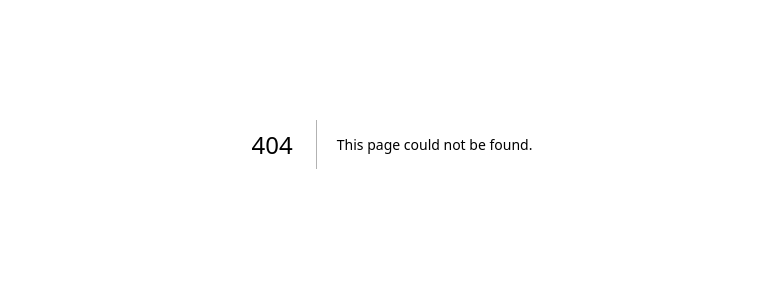
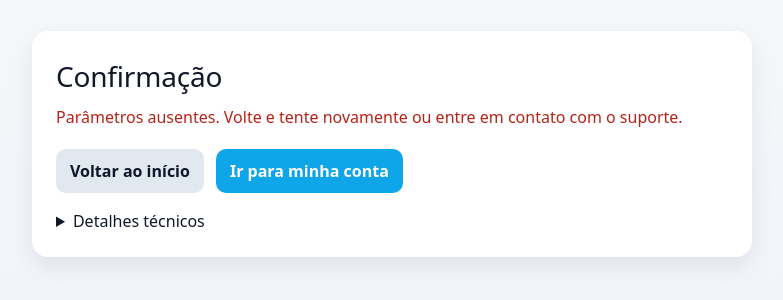
Before and after one commit to constiva/Gest-o-de-pessoas, a Next.js app: page /checkout/confirmacao in a window 1280 px wide. Before the commit this address had no page. Shown: the part 256-556 px from the top of the page, without its empty margins (248-1031 px from the left). Built offline with nearby package versions, Linux system fonts and the light colour scheme.

Commit message:
criou o confimacao, indo para webhook

```diff
--- /dev/null
+++ b/pages/checkout/confirmacao.tsx
@@ -0,0 +1,250 @@
+// pages/checkout/confirmacao.tsx
+import { useEffect, useMemo, useState } from 'react';
+import Head from 'next/head';
+import { useRouter } from 'next/router';
+
+type StatusType = 'active' | 'waiting' | string;
+
+export default function Confirmacao() {
+  const router = useRouter();
+  const { subscription_id, status, charge_id } = router.query;
+
+  const [copied, setCopied] = useState(false);
+
+  const subId = useMemo(() => {
+    const raw = Array.isArray(subscription_id) ? subscription_id[0] : subscription_id;
+    return raw ? String(raw) : '';
+  }, [subscription_id]);
+
+  const chargeId = useMemo(() => {
+    const raw = Array.isArray(charge_id) ? charge_id[0] : charge_id;
+    return raw ? String(raw) : '';
+  }, [charge_id]);
+
+  const paymentStatus: StatusType = useMemo(() => {
+    const raw = Array.isArray(status) ? status[0] : status;
+    return (raw ? String(raw) : '').toLowerCase();
+  }, [status]);
+
+  useEffect(() => {
+    let t: any;
+    if (copied) t = setTimeout(() => setCopied(false), 2000);
+    return () => t && clearTimeout(t);
+  }, [copied]);
+
+  const copy = async (text: string) => {
+    try {
+      await navigator.clipboard.writeText(text);
+      setCopied(true);
+    } catch {}
+  };
+
+  const isMissingParams = !subId || !paymentStatus;
+
+  const Message = () => {
+    if (isMissingParams) {
+      return (
+        <p style={{ color: '#b42318' }}>
+          Parâmetros ausentes. Volte e tente novamente ou entre em contato com o suporte.
+        </p>
+      );
+    }
+
+    if (paymentStatus === 'active') {
+      return (
+        <>
+          <h2 style={{ margin: '0 0 8px', fontSize: 22 }}>Assinatura ativa 🎉</h2>
+          <p style={{ margin: 0 }}>
+            Sua assinatura foi criada e já está <b>ativa</b>. Enviamos a primeira cobrança para o cartão informado.
+          </p>
+        </>
+      );
+    }
+
+    if (paymentStatus === 'waiting') {
+      return (
+        <>
+          <h2 style={{ margin: '0 0 8px', fontSize: 22 }}>Estamos quase lá… ⏳</h2>
+          <p style={{ margin: 0 }}>
+            Recebemos sua assinatura, mas a primeira cobrança ainda está <b>em análise</b> ou{' '}
+            <b>aguardando confirmação</b> do emissor do cartão. Isso costuma se resolver em alguns minutos.
+          </p>
+        </>
+      );
+    }
+
+    return (
+      <>
+        <h2 style={{ margin: '0 0 8px', fontSize: 22 }}>Status recebido</h2>
+        <p style={{ margin: 0 }}>
+          O status da assinatura é: <b>{paymentStatus}</b>.
+        </p>
+      </>
+    );
+  };
+
+  return (
+    <>
+      <Head>
+        <title>Confirmação da assinatura</title>
+        <meta name="robots" content="noindex" />
+      </Head>
+
+      <div style={styles.page}>
+        <div style={styles.card}>
+          <h1 style={styles.title}>Confirmação</h1>
+
+          <div style={{ marginBottom: 16 }}>
+            <Message />
+          </div>
+
+          {!isMissingParams && (
+            <div style={styles.infoGrid}>
+              <InfoRow label="Subscription ID">
+                <span style={{ fontFamily: 'ui-monospace, SFMono-Regular, Menlo, Consolas, monospace' }}>
+                  {subId}
+                </span>
+                <button
+                  onClick={() => copy(subId)}
+                  style={styles.copyBtn}
+                  title="Copiar"
+                  aria-label="Copiar Subscription ID"
+                >
+                  {copied ? 'Copiado!' : 'Copiar'}
+                </button>
+              </InfoRow>
+
+              <InfoRow label="Status">{paymentStatus}</InfoRow>
+
+              {chargeId && <InfoRow label="Charge ID">{chargeId}</InfoRow>}
+            </div>
+          )}
+
+          {paymentStatus === 'waiting' && (
+            <div style={styles.note}>
+              <p style={{ margin: 0 }}>
+                Caso não atualize em até 10 minutos, você pode <b>recarregar esta página</b>. Opcionalmente,
+                implementamos um webhook que atualiza seu cadastro assim que o status mudar.
+              </p>
+            </div>
+          )}
+
+          <div style={styles.actions}>
+            <a href="/" style={styles.btnSecondary}>Voltar ao início</a>
+            {/* Trocar para o destino que fizer sentido no seu fluxo */}
+            <a href="/minha-conta" style={styles.btnPrimary}>Ir para minha conta</a>
+          </div>
+
+          {/* Debug opcional */}
+          <details style={{ marginTop: 16 }}>
+            <summary>Detalhes técnicos</summary>
+            <pre style={styles.pre}>
+{JSON.stringify({ subscription_id: subId, status: paymentStatus, charge_id: chargeId }, null, 2)}
+            </pre>
+          </details>
+        </div>
+      </div>
+    </>
+  );
+}
+
+function InfoRow(props: { label: string; children: React.ReactNode }) {
+  return (
+    <div style={styles.row}>
+      <div style={styles.label}>{props.label}</div>
+      <div style={styles.value}>{props.children}</div>
+    </div>
+  );
+}
+
+const styles: Record<string, React.CSSProperties> = {
+  page: {
+    minHeight: '100vh',
+    background: 'linear-gradient(180deg,#f8fafc 0%,#eef2f7 100%)',
+    display: 'flex',
+    alignItems: 'center',
+    justifyContent: 'center',
+    padding: 24,
+  },
+  card: {
+    width: '100%',
+    maxWidth: 720,
+    background: '#fff',
+    borderRadius: 16,
+    boxShadow: '0 10px 25px rgba(0,0,0,0.08)',
+    padding: 24,
+  },
+  title: {
+    margin: '0 0 8px',
+    fontSize: 28,
+    letterSpacing: -0.2,
+  },
+  infoGrid: {
+    display: 'grid',
+    gridTemplateColumns: '1fr',
+    gap: 12,
+    marginTop: 8,
+  },
+  row: {
+    display: 'grid',
+    gridTemplateColumns: '160px 1fr auto',
+    gap: 8,
+    alignItems: 'center',
+  },
+  label: {
+    fontWeight: 600,
+    color: '#334155',
+  },
+  value: {
+    color: '#0f172a',
+    wordBreak: 'break-all',
+  },
+  copyBtn: {
+    marginLeft: 8,
+    border: '1px solid #cbd5e1',
+    background: '#f8fafc',
+    padding: '6px 10px',
+    fontSize: 12,
+    borderRadius: 8,
+    cursor: 'pointer',
+  },
+  note: {
+    marginTop: 12,
+    border: '1px dashed #e2e8f0',
+    background: '#f8fafc',
+    padding: 12,
+    borderRadius: 10,
+    color: '#334155',
+  },
+  actions: {
+    display: 'flex',
+    gap: 12,
+    marginTop: 20,
+  },
+  btnPrimary: {
+    display: 'inline-block',
+    padding: '10px 14px',
+    background: '#0ea5e9',
+    color: '#fff',
+    textDecoration: 'none',
+    borderRadius: 10,
+    fontWeight: 600,
+  },
+  btnSecondary: {
+    display: 'inline-block',
+    padding: '10px 14px',
+    background: '#e2e8f0',
+    color: '#0f172a',
+    textDecoration: 'none',
+    borderRadius: 10,
+    fontWeight: 600,
+  },
+  pre: {
+    marginTop: 8,
+    padding: 12,
+    background: '#0b1220',
+    color: '#e2e8f0',
+    borderRadius: 10,
+    overflow: 'auto',
+  },
+};
```
